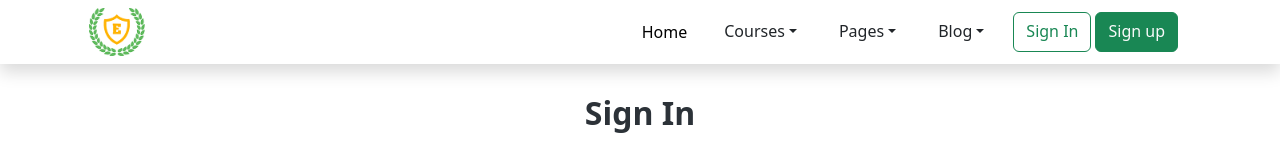
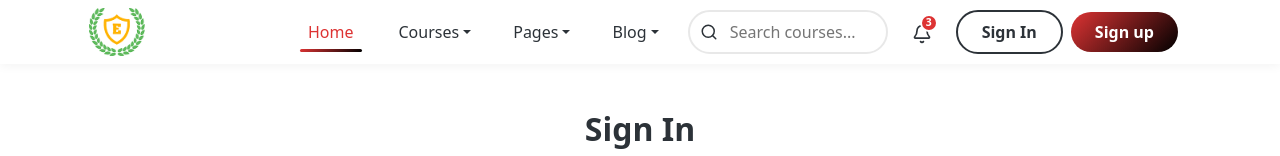
Before and after one commit to VictorNnamani651/eLearning-site, a React (Vite) app in the folder elearning-react/: page /signIn in a window 1280 px wide. Shown: the top 156 px of the page. Built offline with nearby package versions, Linux system fonts and the light colour scheme; no server answers.

Commit message:
Replace Navbar with Navbar2 component across landing, sign-in, and sign-up pages, adding logo support.

```diff
--- a/elearning-react/src/pages/landingPage.jsx
+++ b/elearning-react/src/pages/landingPage.jsx
@@ -1,5 +1,5 @@
 import "../styles/landingPage.css";
-import Navbar from "../components/navbar";
+import Navbar2 from "../components/navbar2";
 import HeroSection from "../components/hero";
 import SearchBar from "../components/searchBar";
 import PopularCourses from "../components/popularCourses";
@@ -9,11 +9,12 @@ import NewsAndTestimonialsSection from "../components/news&testimony";
 import Footer from "../components/footer";
 import NewsletterSection from "../components/newsLetter";
 import IncompleteProjectModal from "../components/incompleteModal";
+import Logo from "/assets/images/logo-banner.png";
 
 const LandingPage = () => {
   return (
     <>
-      <Navbar />
+      <Navbar2 logo={Logo} style={{ height: "0px" }} />
       <HeroSection />
       <SearchBar />
       <PopularCourses />
--- a/elearning-react/src/pages/signInPage.jsx
+++ b/elearning-react/src/pages/signInPage.jsx
@@ -1,13 +1,14 @@
-import Navbar from "../components/navbar";
+import Navbar2 from "../components/navbar2";
 import SignInForm from "../components/signInForm";
 import Footer from "../components/footer";
 import NewsletterSection from "../components/newsLetter";
 import "../styles/signUp_&_signIn.css";
+import Logo from "../../public/assets/images/logo-banner.png";
 
 const SignInPage = () => {
   return (
     <>
-      <Navbar />
+      <Navbar2 logo={Logo} />
       <main>
         <SignInForm />
       </main>
--- a/elearning-react/src/pages/signUpPage.jsx
+++ b/elearning-react/src/pages/signUpPage.jsx
@@ -1,13 +1,14 @@
-import Navbar from "../components/navbar";
+import Navbar2 from "../components/navbar2";
 import SignUpForm from "../components/signUpForm";
 import Footer from "../components/footer";
 import NewsletterSection from "../components/newsLetter";
 import "../styles/signUp_&_signIn.css";
+import Logo from '../../public/assets/images/logo-banner.png'
 
 const SignUpPage = () => {
   return (
     <>
-      <Navbar />
+      <Navbar2 logo={Logo} />
       <main>
         <SignUpForm />
       </main>
```
